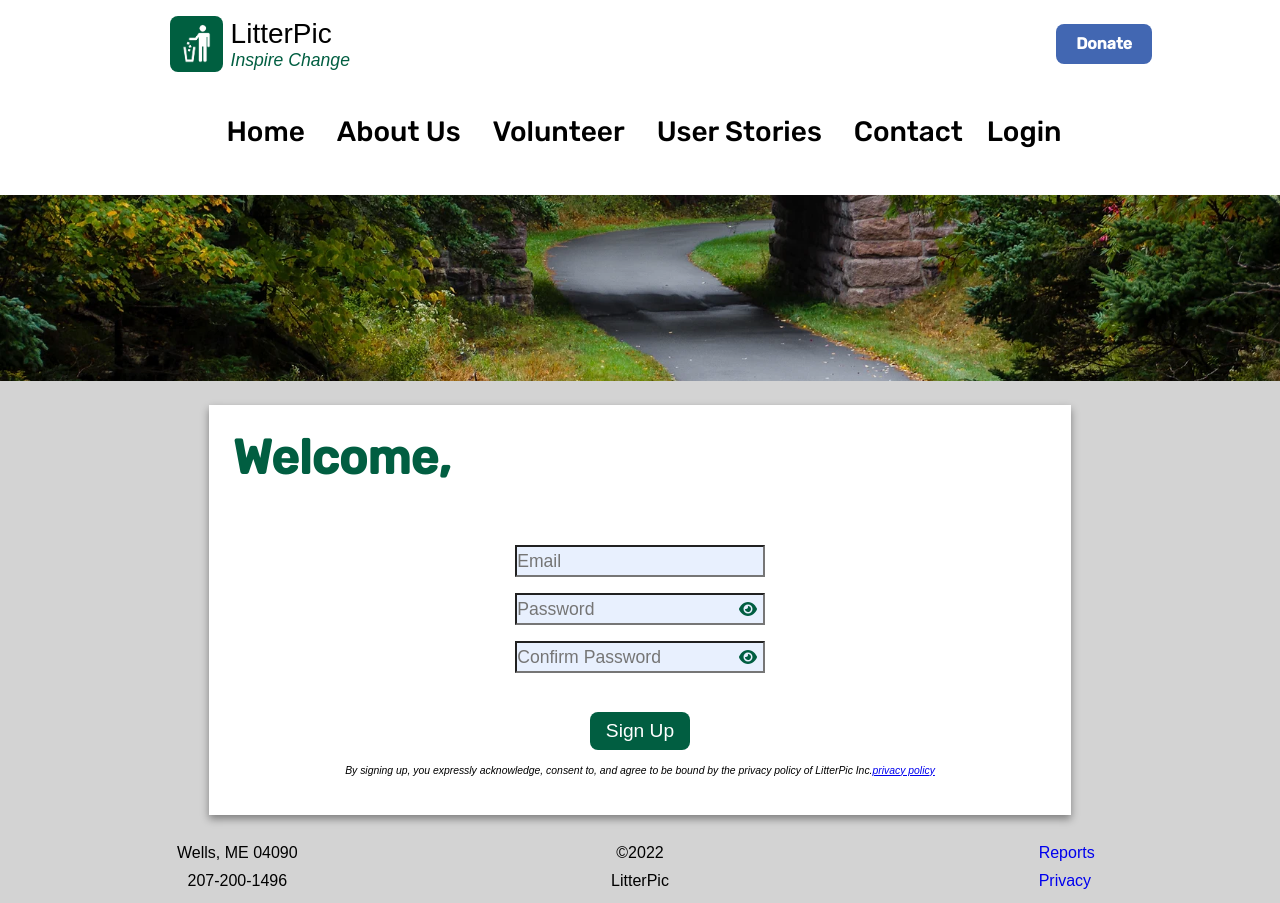
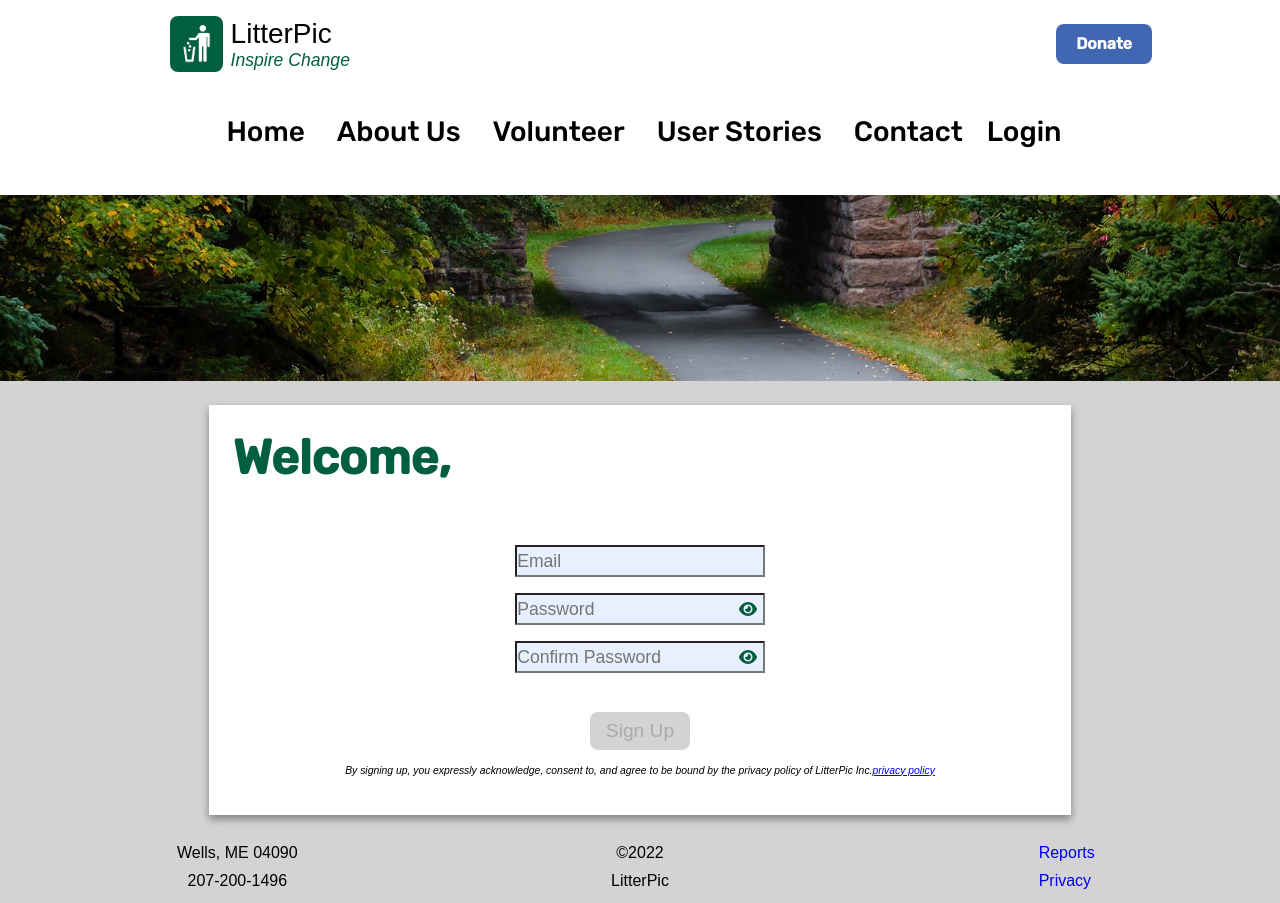
Before and after one commit to LitterPic/litterpic_org, a Next.js app: page /signup in a window 1280 px wide. Shown: the top 903 px of the page. Built offline with nearby package versions, Linux system fonts and the light colour scheme; no server answers.

Commit message:
Added new user password validation

```diff
--- a/components/SignUpForm.js
+++ b/components/SignUpForm.js
@@ -12,7 +12,30 @@ export default function SignInForm() {
     const [showPassword, setShowPassword] = useState(false);
     const [error, setError] = useState('');
 
+    const [hasUpperCase, setHasUpperCase] = useState(false);
+    const [hasNumber, setHasNumber] = useState(false);
+    const [hasSpecialChar, setHasSpecialChar] = useState(false);
+    const [isLongEnough, setIsLongEnough] = useState(false);
+    const [passwordMatch, setPasswordMatch] = useState(false);
+
     const router = useRouter();
+
+    const handlePasswordChange = (e) => {
+        const pass = e.target.value;
+        setPassword(pass);
+
+        setHasUpperCase(/[A-Z]/.test(pass));
+        setHasNumber(/\d/.test(pass));
+        setHasSpecialChar(/[!@#$%^&*()_+\-=\[\]{};':"\\|,.<>\/?]+/.test(pass));
+        setIsLongEnough(pass.length >= 6);
+        setPasswordMatch(pass === confirmPassword && pass !== '' && confirmPassword !== '');
+    }
+
+    const handleConfirmPasswordChange = (e) => {
+        const confirmPass = e.target.value;
+        setConfirmPassword(confirmPass);
+        setPasswordMatch(password === confirmPass && password !== '' && confirmPass !== '');
+    }
 
     const handleSubmit = async (e) => {
         e.preventDefault();
@@ -22,16 +45,16 @@ export default function SignInForm() {
             return;
         }
 
+        if (!hasUpperCase || !hasNumber || !hasSpecialChar || !isLongEnough) {
+            setError('Password does not meet requirements');
+            return;
+        }
+
         try {
             await createUserWithEmailAndPassword(auth, email, password);
 
-            // After creating the user, update the user's display name
-            await updateUserProfile(auth.currentUser, {
-                displayName: 'Your Display Name', // Set the initial display name here
-            });
-
-            // Redirect the user to the edit profile page
-            router.push('/edit-profile');
+            // Redirect the user to the stories page
+            await router.push('/stories');
         } catch (error) {
             if (error.code === 'auth/email-already-in-use') {
                 setError('User already exists');
@@ -53,6 +76,8 @@ export default function SignInForm() {
         setError('');
     };
 
+    const checkMark = hasUpperCase && hasNumber && hasSpecialChar && isLongEnough && passwordMatch ? '✓' : ' ';
+
     return (
         <form className="signup-form" onSubmit={handleSubmit}>
             <input
@@ -68,7 +93,7 @@ export default function SignInForm() {
                     className="signup-password"
                     type={showPassword ? 'text' : 'password'}
                     value={password}
-                    onChange={(e) => setPassword(e.target.value)}
+                    onChange={handlePasswordChange}
                     placeholder="Password"
                     required
                 />
@@ -83,7 +108,7 @@ export default function SignInForm() {
                     className="signup-password"
                     type={showPassword ? 'text' : 'password'}
                     value={confirmPassword}
-                    onChange={(e) => setConfirmPassword(e.target.value)}
+                    onChange={handleConfirmPasswordChange}
                     placeholder="Confirm Password"
                     required
                 />
@@ -93,7 +118,24 @@ export default function SignInForm() {
                     onClick={togglePasswordVisibility}
                 />
             </div>
-            <button className="signup-button" type="submit">
+            {(password !== '' || confirmPassword !== '') && (
+                <div className="signup-password-requirements">
+                    <p className={hasUpperCase ? 'valid-password-attribute' : 'invalid-password-attribute'}>{checkMark} Password
+                        must have an uppercase letter</p>
+                    <p className={hasNumber ? 'valid-password-attribute' : 'invalid-password-attribute'}>{checkMark} Password
+                        must have a number</p>
+                    <p className={hasSpecialChar ? 'valid-password-attribute' : 'invalid-password-attribute'}>{checkMark} Password
+                        must have a special character</p>
+                    <p className={isLongEnough ? 'valid-password-attribute' : 'invalid-password-attribute'}>{checkMark} Password
+                        must be at least 6 characters
+                        long</p>
+                    <p className={passwordMatch ? 'valid-password-attribute' : 'invalid-password-attribute'}>{checkMark} Passwords
+                        Match</p>
+                </div>
+            )}
+            <button className="signup-button"
+                    type="submit"
+                    disabled={!hasUpperCase || !hasNumber || !hasSpecialChar || !isLongEnough || !passwordMatch}>
                 Sign Up
             </button>
             <p className="signup-legal">By signing up, you expressly acknowledge, consent to, and agree to be
--- a/styles/signup.scss
+++ b/styles/signup.scss
@@ -46,6 +46,12 @@
   font-family: RopaSans, sans-serif;
   margin: 1.9rem auto 0;
   width: 6.25rem;
+
+  &:disabled {
+    background-color: $gray;
+    color: $profile-text-gray;
+    cursor: not-allowed;
+  }
 }
 
 .error-container {
@@ -77,11 +83,18 @@
   }
 }
 
-
-@media (max-width: 76.5rem) {
-  // Mobile Support
+.valid-password-attribute {
+  color: $litterpic-green;
 }
 
-@media (max-width: 102.25rem) and (orientation: landscape) {
-  // Mobile Support
+.invalid-password-attribute {
+  color: $red;
 }
+
+.signup-password-requirements {
+  font-weight: bold;
+
+  p {
+    font-size: .75rem;
+  }
+}
--- a/styles/styles.css
+++ b/styles/styles.css
@@ -1231,6 +1231,11 @@ p .index-inspire-change-text {
   margin: 1.9rem auto 0;
   width: 6.25rem;
 }
+.signup-button:disabled {
+  background-color: #d3d3d3;
+  color: #aaa;
+  cursor: not-allowed;
+}
 
 .error-container {
   align-items: center;
@@ -1258,6 +1263,21 @@ p .index-inspire-change-text {
 .signup-legal a {
   font-size: 0.65rem;
   font-style: italic;
+}
+
+.valid-password-attribute {
+  color: #015e41;
+}
+
+.invalid-password-attribute {
+  color: #f00;
+}
+
+.signup-password-requirements {
+  font-weight: bold;
+}
+.signup-password-requirements p {
+  font-size: 0.75rem;
 }
 
 .stories-top-bar {
```
Also changed, not shown: 1 other file (tests, documents, lock files or other folders).
